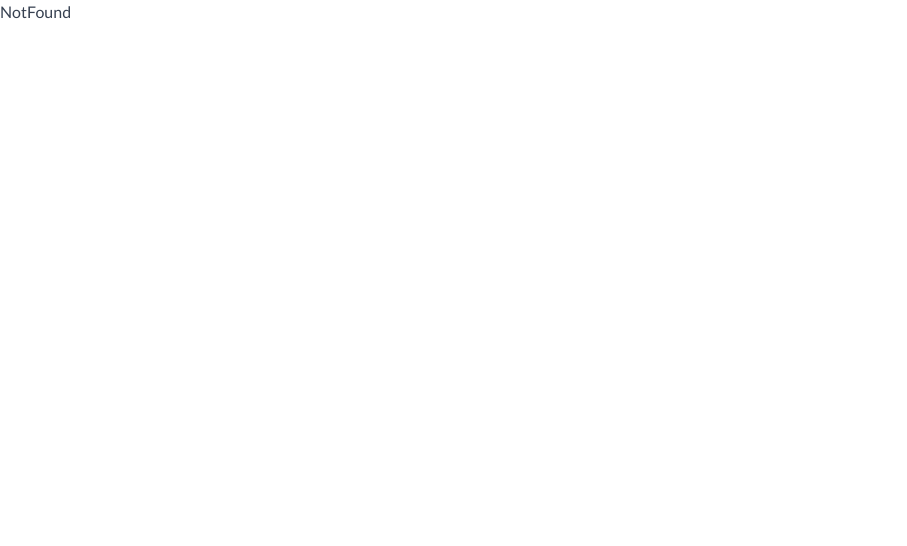
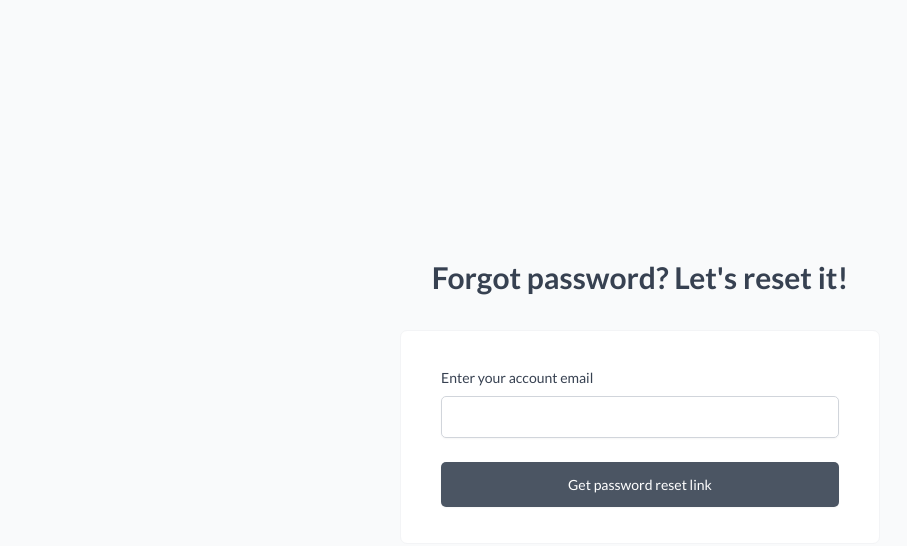
Before and after one commit to rajibul-dev/winning-habits, a React (Vite) app in the folder frontend/: page /forgot-password in a window 1280 px wide. Shown: the top 546 px of the page, without its empty margins (0-907 px from the left). Built offline with nearby package versions, Linux system fonts and the light colour scheme; no server answers.

Commit message:
verify email, forgot password, reset password implemented!

```diff
--- a/frontend/src/App.jsx
+++ b/frontend/src/App.jsx
@@ -3,10 +3,13 @@ import { BrowserRouter, Navigate, Route, Routes } from "react-router-dom";
 import { QueryClient, QueryClientProvider } from "@tanstack/react-query";
 import { ReactQueryDevtools } from "@tanstack/react-query-devtools";
 import GlobalStyles from "./styles/GlobalStyles.js";
-import VerifyEmail from "./pages/VerifyEmail.jsx";
+
 import Spinner from "./ui/Spinner.jsx";
 import FullPage from "./ui/FullPage.jsx";
 
+import VerifyEmail from "./pages/VerifyEmail.jsx";
+import ForgotPassword from "./pages/ForgotPassword.jsx";
+import ResetPassword from "./pages/ResetPassword.jsx";
 const Root = lazy(() => import("./pages/root"));
 const Login = lazy(() => import("./pages/Login"));
 const Register = lazy(() => import("./pages/Register"));
@@ -48,6 +51,8 @@ export default function App() {
             <Route path="/login" element={<Login />} />
             <Route path="/register" element={<Register />} />
             <Route path="/verify-email" element={<VerifyEmail />} />
+            <Route path="/forgot-password" element={<ForgotPassword />} />
+            <Route path="/reset-password" element={<ResetPassword />} />
             <Route path="/app" element={<AppLayout />}>
               <Route index element=<Navigate to="habits" /> />
               <Route path="habits" element={<Habits />} />
--- /dev/null
+++ b/frontend/src/features/authentication/ForgotPasswordForm.jsx
@@ -0,0 +1,52 @@
+import { useState } from "react";
+import Form from "../../ui/Form.jsx";
+import FormRowVertical from "../../ui/FormRowVertical.jsx";
+import Input from "../../ui/Input.jsx";
+import Button from "../../ui/Button.jsx";
+import useForgotPassword from "./useForgotPassword.js";
+import SpinnerMini from "../../ui/SpinnerMini.jsx";
+import PageLevelNotificationToast from "../../ui/PageLevelNotificationToast.jsx";
+
+export default function ForgotPasswordForm() {
+  const [email, setEmail] = useState("");
+  const { status, onForgotPassword, pendingForgotPassword } =
+    useForgotPassword();
+  const isSuccessful = status === "success";
+
+  function handleSubmit(e) {
+    e.preventDefault();
+    onForgotPassword(email, {
+      onSettled: () => {
+        setEmail("");
+      },
+    });
+  }
+
+  return (
+    <Form onSubmit={handleSubmit}>
+      {isSuccessful && (
+        <FormRowVertical>
+          <PageLevelNotificationToast>
+            Password reset link has been sent to your email!
+          </PageLevelNotificationToast>
+        </FormRowVertical>
+      )}
+      <FormRowVertical label="Enter your account email">
+        <Input
+          type="email"
+          id="email"
+          name="email"
+          autoComplete="username"
+          value={email}
+          onChange={(e) => setEmail(e.target.value)}
+          required
+        />
+      </FormRowVertical>
+      <FormRowVertical>
+        <Button disabled={pendingForgotPassword}>
+          {!pendingForgotPassword ? "Get password reset link" : <SpinnerMini />}
+        </Button>
+      </FormRowVertical>
+    </Form>
+  );
+}
--- a/frontend/src/features/authentication/RegisterForm.jsx
+++ b/frontend/src/features/authentication/RegisterForm.jsx
@@ -4,6 +4,8 @@ import Form from "../../ui/Form";
 import Button from "../../ui/Button.jsx";
 import Input from "../../ui/Input.jsx";
 import useRegister from "./useRegister.js";
+
+// TODO: Show errors
 
 export default function RegisterForm() {
   const [name, setName] = useState("");
--- /dev/null
+++ b/frontend/src/features/authentication/ResetPasswordForm.jsx
@@ -0,0 +1,100 @@
+import { useRef, useState } from "react";
+import Form from "../../ui/Form.jsx";
+import FormRowVertical from "../../ui/FormRowVertical.jsx";
+import Input from "../../ui/Input.jsx";
+import Button from "../../ui/Button.jsx";
+import InputPasswordShowHide from "../../ui/InputPasswordShowHide.jsx";
+import useResetPassword from "./useResetPassword.js";
+import { useLocation, useNavigate } from "react-router-dom";
+import PageLevelNotificationToast from "../../ui/PageLevelNotificationToast.jsx";
+
+function useURL() {
+  return new URLSearchParams(useLocation().search);
+}
+
+export default function ResetPasswordForm() {
+  const [password, setPassword] = useState("");
+  const [confirmPassword, setConfirmPassword] = useState("");
+  const confirmButtonRef = useRef();
+  const { status, isResetting, resetPassword } = useResetPassword();
+  const navigate = useNavigate();
+  const url = useURL();
+  const isSuccessful = status === "success";
+
+  function handleSubmit(e) {
+    e.preventDefault();
+    if (password !== confirmPassword) {
+      confirmButtonRef.current.setCustomValidity("Passwords don't match");
+      // workaround for not working on initial submit click (or Enter)
+      confirmButtonRef.current.reportValidity();
+      return;
+    }
+
+    resetPassword({
+      password,
+      token: url.get("token"),
+      email: url.get("email"),
+    });
+  }
+
+  return (
+    <Form onSubmit={handleSubmit}>
+      {isSuccessful && (
+        <FormRowVertical>
+          <PageLevelNotificationToast>
+            Password reset successfully!
+          </PageLevelNotificationToast>
+        </FormRowVertical>
+      )}
+
+      {!isSuccessful && (
+        <>
+          <FormRowVertical label="New password">
+            <InputPasswordShowHide
+              id="password"
+              name="password"
+              value={password}
+              onChange={(e) => setPassword(e.target.value)}
+              required
+            />
+          </FormRowVertical>
+          <FormRowVertical label="Confirm password">
+            <Input
+              ref={confirmButtonRef}
+              id="confirm-password"
+              name="confirm-password"
+              type="password"
+              value={confirmPassword}
+              onChange={(e) => {
+                e.target.setCustomValidity("");
+                setConfirmPassword(e.target.value);
+              }}
+              required
+            />
+          </FormRowVertical>
+        </>
+      )}
+
+      {!isSuccessful && (
+        <FormRowVertical disabled={isResetting}>
+          <Button type="submit">
+            {!isResetting ? "Reset password" : "Resetting"}
+          </Button>
+        </FormRowVertical>
+      )}
+
+      {isSuccessful && (
+        <FormRowVertical>
+          <Button
+            onClick={(e) => {
+              e.preventDefault();
+              navigate("/login", { replace: true });
+            }}
+          >
+            Go to login page
+          </Button>
+        </FormRowVertical>
+      )}
+    </Form>
+  );
+}
--- /dev/null
+++ b/frontend/src/features/authentication/useForgotPassword.js
@@ -0,0 +1,14 @@
+import { useMutation } from "@tanstack/react-query";
+import { forgotPassword as apiForgotPassword } from "../../api/apiAuth.js";
+
+export default function useForgotPassword() {
+  const {
+    mutate: onForgotPassword,
+    status,
+    isPending: pendingForgotPassword,
+  } = useMutation({
+    mutationFn: (email) => apiForgotPassword(email),
+  });
+
+  return { onForgotPassword, status, pendingForgotPassword };
+}
--- /dev/null
+++ b/frontend/src/features/authentication/useResetPassword.js
@@ -0,0 +1,15 @@
+import { useMutation } from "@tanstack/react-query";
+import { resetPassword as apiResetPassword } from "../../api/apiAuth.js";
+
+export default function useResetPassword() {
+  const {
+    mutate: resetPassword,
+    isPending: isResetting,
+    status,
+  } = useMutation({
+    mutationFn: ({ email, token, password }) =>
+      apiResetPassword({ email, token, password }),
+  });
+
+  return { resetPassword, isResetting, status };
+}
--- /dev/null
+++ b/frontend/src/pages/ForgotPassword.jsx
@@ -0,0 +1,12 @@
+import ForgotPasswordForm from "../features/authentication/ForgotPasswordForm.jsx";
+import Heading from "../ui/Heading.jsx";
+import { LoginLayout } from "./Login.jsx";
+
+export default function ForgotPassword() {
+  return (
+    <LoginLayout>
+      <Heading as="h4">Forgot password? Let's reset it!</Heading>
+      <ForgotPasswordForm />
+    </LoginLayout>
+  );
+}
--- /dev/null
+++ b/frontend/src/pages/ResetPassword.jsx
@@ -0,0 +1,12 @@
+import ResetPasswordForm from "../features/authentication/ResetPasswordForm.jsx";
+import Heading from "../ui/Heading.jsx";
+import { LoginLayout as ResetPasswordLayout } from "./Login.jsx";
+
+export default function ResetPassword() {
+  return (
+    <ResetPasswordLayout>
+      <Heading as="h4">Create new password</Heading>
+      <ResetPasswordForm />
+    </ResetPasswordLayout>
+  );
+}
```
